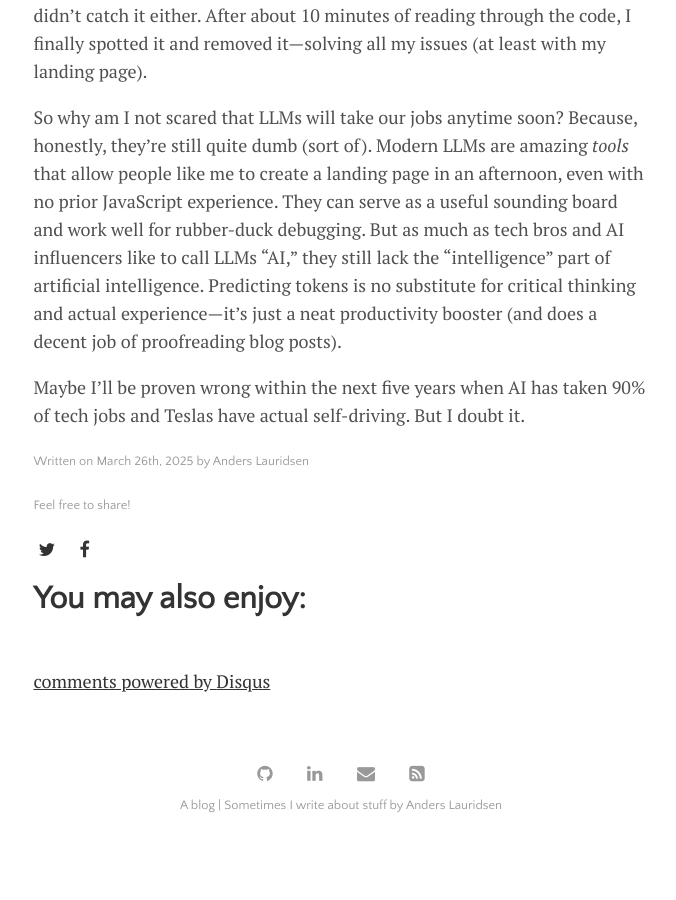
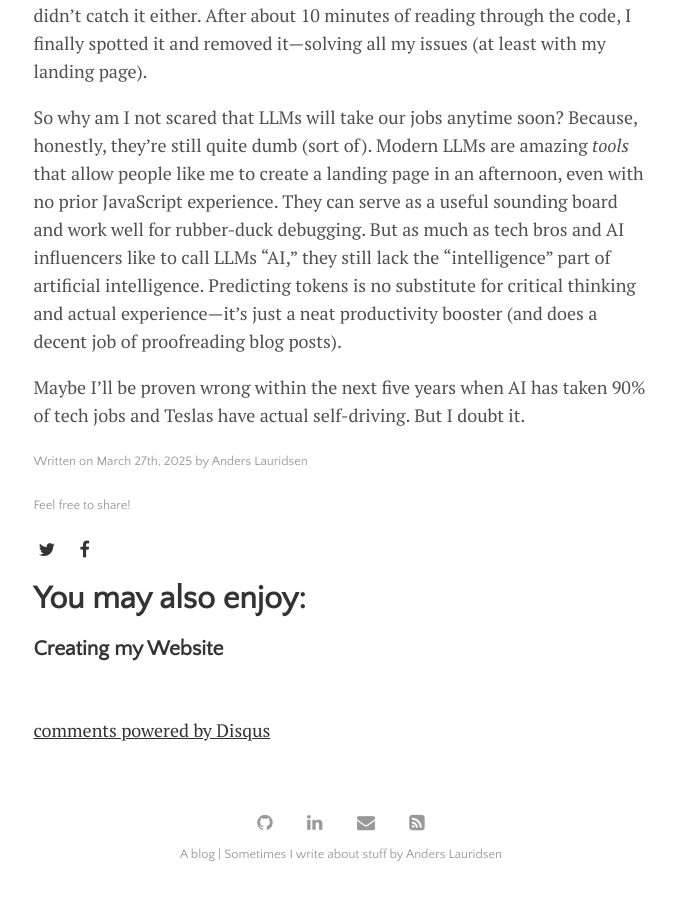
Before and after one commit to ahll19/ahll19.github.io, a Jekyll site: the page built from docs/_posts/2025-03-27-creating-a-landing-page-and-why-llms-wont-take-our-jobs.md, in a window 1280 px wide and 900 px high, scrolled down 3837 px. Shown: the whole window, without its empty margins (299-975 px from the left). Built offline with Jekyll 4.4.1, drawn with Linux system fonts in a browser that asks for light colours; comment, search, counter and statistics services are not loaded; before the commit the page ends 4688 px from its top, so only the background shows below that.

Commit message:
added tags and updated date

```diff
--- a/docs/_posts/2025-03-26-creating-a-landing-page-and-why-llms-wont-take-our-jobs.md
+++ b/docs/_posts/2025-03-27-creating-a-landing-page-and-why-llms-wont-take-our-jobs.md
@@ -3,7 +3,7 @@ layout: post
 title: 'Creating a Landing Page and why LLMs Wont Take Our Jobs Any Time Soon'
 author: "Anders Lauridsen"
 categories: journal
-tags: []
+tags: [ai, website, javascript, react, nextjs]
 image: posts/2025-03-27/landing_page.png
 ---
 
```
